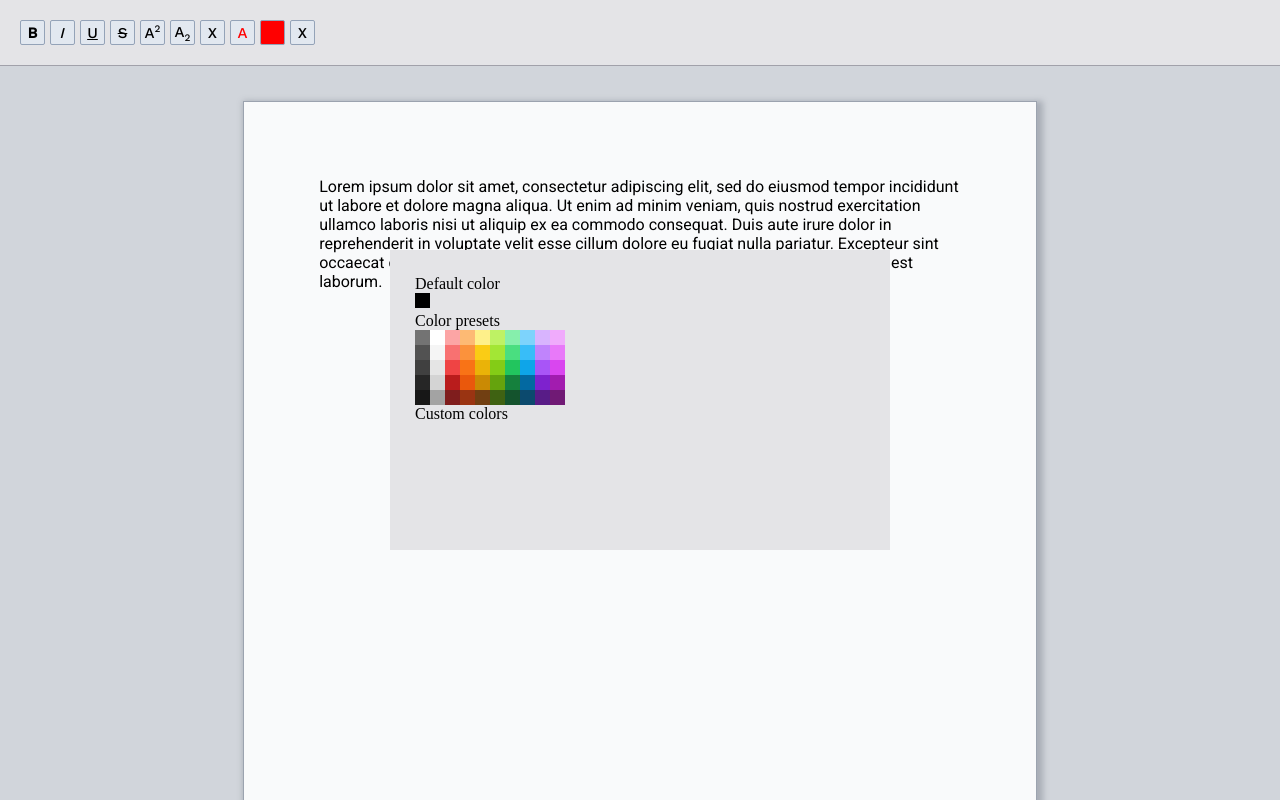
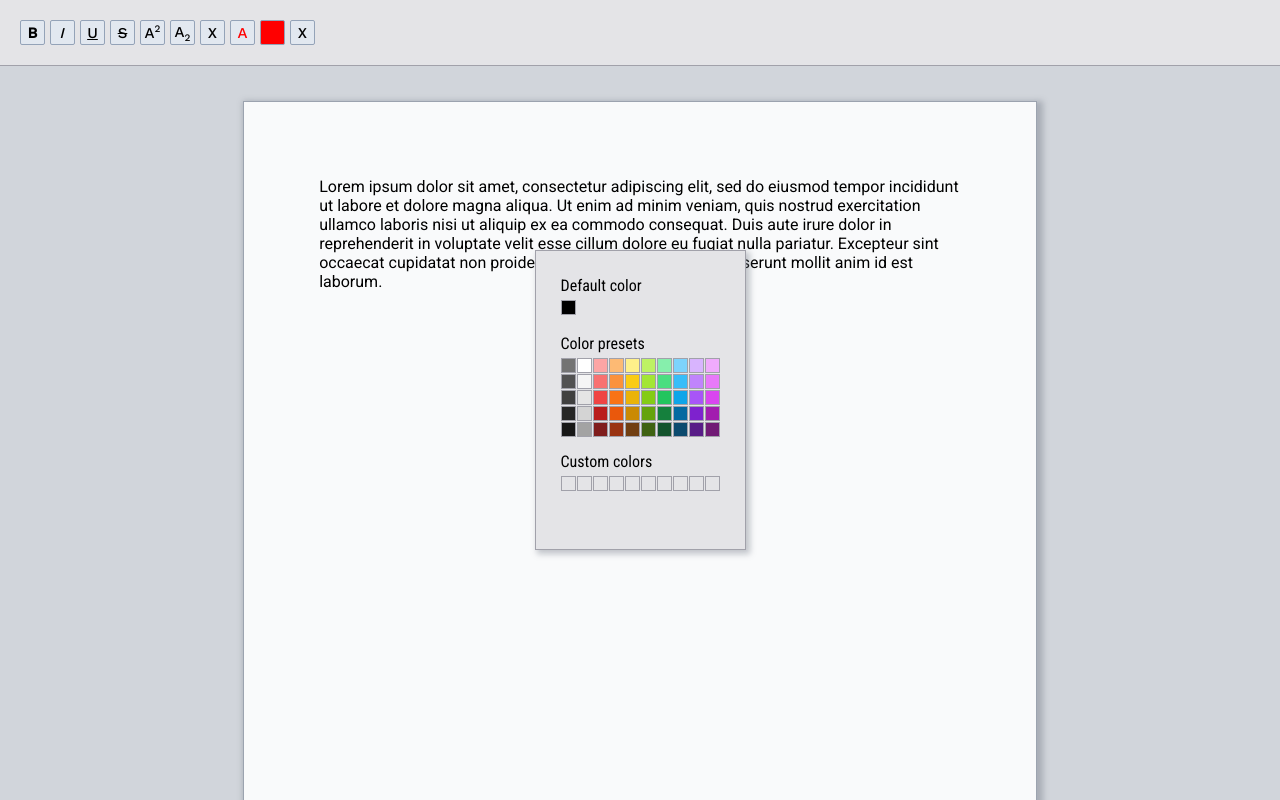
Before and after one commit to 30isnottoolate/wysiwyg-editor, a React app: page / in a window 1280 px wide. Built offline with nearby package versions, Linux system fonts and the light colour scheme.

Commit message:
Add more style rules to color picker elements

```diff
--- a/src/components/App.css
+++ b/src/components/App.css
@@ -1,4 +1,5 @@
 @import url('https://fonts.googleapis.com/css2?family=Roboto&display=swap');
+@import url('https://fonts.googleapis.com/css2?family=Roboto+Condensed&display=swap');
 @import url('https://fonts.googleapis.com/css2?family=Work+Sans:wght@500&display=swap');
 
 * {
@@ -130,19 +131,33 @@ body {
 
 .options-window {
     background-color: #e4e4e7;
-    width: 500px;
+    width: 211px;
     height: 300px;
     padding: 25px;
+    border: 1px solid #a1a1aa;
+    box-shadow: 3px 3px 6px 1px #6b728066;
 }
 
-.color-table {
-    display: grid;
-    grid-template-columns: repeat(10, 15px);
-    grid-template-rows: 15px;
+.options-window > p {
+    font-family: "Roboto Condensed", Arial, Helvetica, sans-serif;
+    margin-bottom: 5px;
 }
 
 .color-square {
     display: inline-block;
     width: 15px;
     height: 15px;
+    border: 1px solid #a1a1aa;
 }
+
+.default-color {
+    margin-bottom: 15px;
+}
+
+.color-table, .custom-color-row {
+    display: grid;
+    grid-template-columns: repeat(10, 15px);
+    grid-template-rows: 15px;
+    gap: 1px;
+    margin-bottom: 15px;
+}
```
